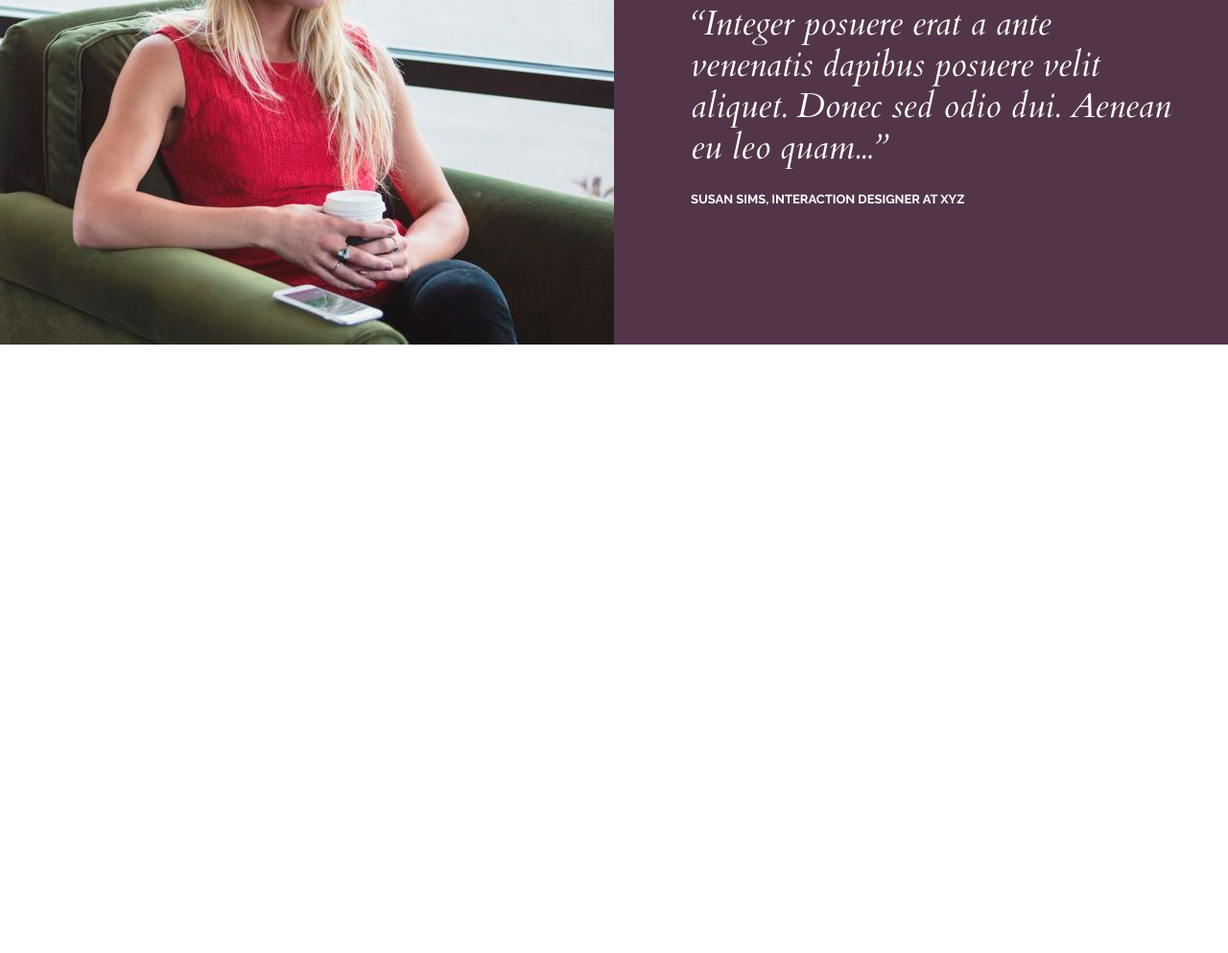
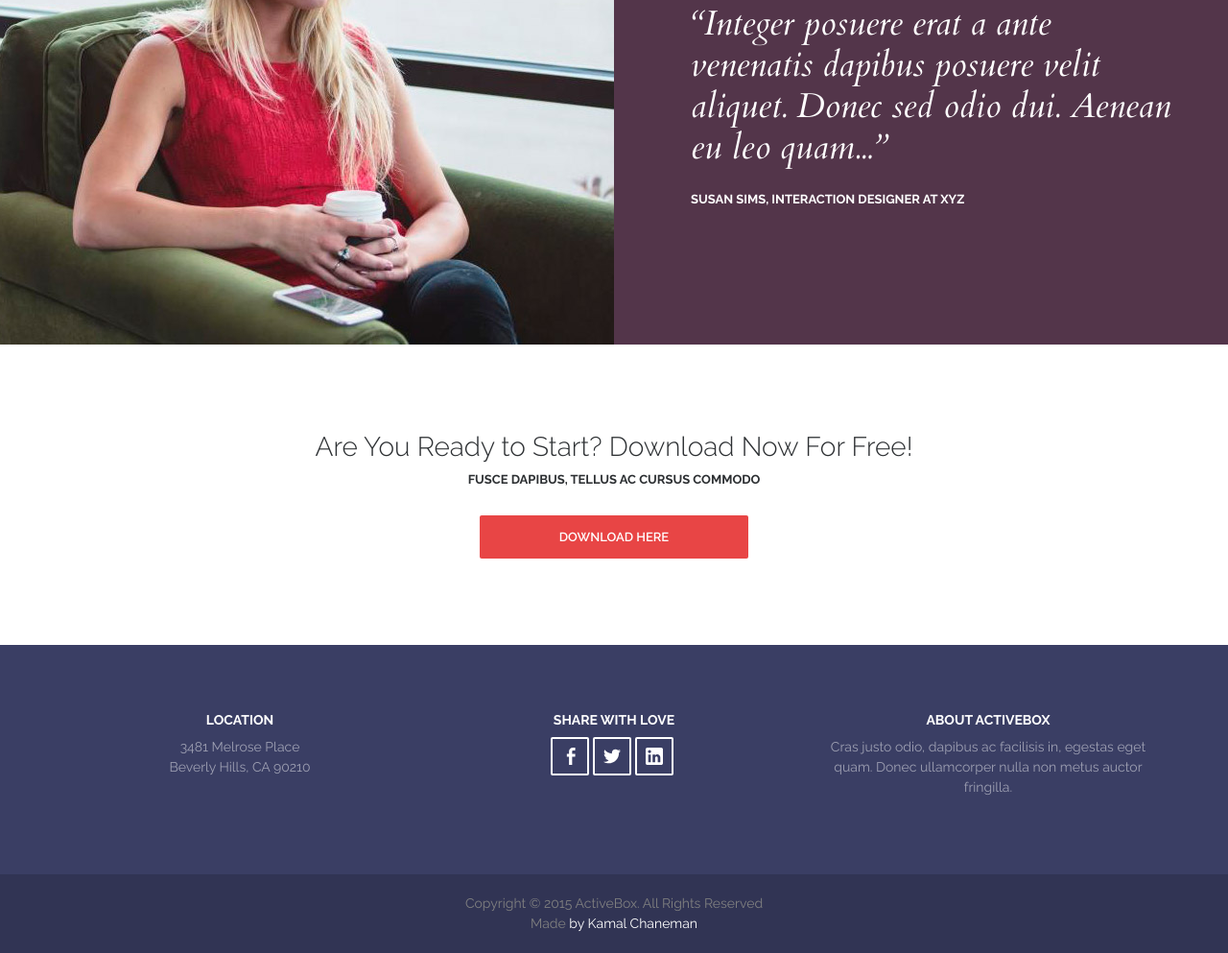
Before and after one commit to NMadiyar/training, a plain HTML site: page index.html in a window 1280 px wide. Shown: the part 3016-4009 px from the top of the page at 96% size. Before the commit the page ends 3375 px from the top, so only its background shows below. Drawn offline with nearby package versions, Linux system fonts and the light colour scheme.

Commit message:
Added footer

```diff
--- a/css/style.css
+++ b/css/style.css
@@ -1,4 +1,4 @@
-@import url('https://fonts.googleapis.com/css2?family=Cardo:ital@1&family=Open+Sans:wght@700&family=Raleway:wght@400;600;700&display=swap');
+@import url('https://fonts.googleapis.com/css2?family=Cardo:ital@1&family=Open+Sans:wght@700&family=Raleway:wght@300;400;600;700&display=swap');
 body {
     margin: 0;
     font-family: Raleway, sans-serif;
@@ -122,6 +122,7 @@ p{
     border-radius: 2px;
     font-size: 13px;
     font-weight: 600;
+    text-align: center;
     text-transform: uppercase;
     color: #fff;
     text-decoration: none;
@@ -133,6 +134,9 @@ p{
 }
 .btn--red:hover {
     background-color: #ae2f2f;
+}
+.btn--long{
+    min-width: 280px;
 }
 
 /* Features
@@ -257,6 +261,9 @@ p{
 .social{
     display: flex;
 }
+.social--footer{
+    justify-content: center;
+}
 .social__item{
     display: flex;
     justify-content: center;
@@ -276,12 +283,23 @@ p{
 .social__item:hover .social__icon{
     fill: #000;
 }
-
+.social--footer .social__item{
+    background: transparent;
+    border-width: 2px;
+    border-color: #ffffff;
+    border-radius: 2px;
+}
+.social--footer .social__item:hover{
+    background-color: #ffffff;
+}
 .social__icon{
     display: block;
     height: 18px;
     fill: #c6cacc;
     transition: fill .1s linear;
+}
+.social--footer .social__icon{
+    fill: #ffffff;
 }
 
 
@@ -329,3 +347,74 @@ p{
     color: #fff;
     text-transform: uppercase;
 }
+
+/*Download
+========================================================*/
+.download{
+    margin: 90px 0;
+    text-align: center;
+}
+.download__title{
+    margin-bottom: 10px;
+    font-size: 28px;
+    color: #2d3033;
+    font-weight: 300;
+}
+.download__text{
+    margin-bottom: 30px;
+    font-size: 13px;
+    color: #2d3033;
+    font-weight: 700;
+    text-transform: uppercase;
+}
+
+/*Footer
+==========================================================*/
+.footer{
+
+    background-color: #3a3e64;
+}
+.footer__inner{
+    display: flex;
+    flex-wrap: wrap;
+    padding: 70px 0;
+}
+.footer__block{
+    padding: 0 15px;
+    width: 33.33333%;
+    text-align: center;
+}
+.footer__title{
+    margin-bottom: 10px;
+    font-size: 14px;
+    font-weight: 700;
+    color: #ffffff;
+    text-transform: uppercase;
+}
+.footer__address{
+    font-size: 14px;
+    font-style: normal;
+    line-height: 1.5;
+    color: rgba(255, 255, 255, .5);
+}
+
+.footer__text{
+    font-size: 14px;
+    line-height: 1.5;
+    color: rgba(255, 255, 255, .5);
+}
+/*Copyright
+=================================================================*/
+.copyright{
+    padding: 20px 0;
+    background-color: #313454;
+}
+.copyright__text{
+    font-size: 14px;
+    text-align: center;
+    line-height: 1.5;
+    color: #808080;
+}
+.copyright__text span{
+    color: #ffffff;
+}
--- a/index.html
+++ b/index.html
@@ -337,5 +337,75 @@
         </div><!--/.container-->
     </div><!--/.Testimonials-->
 
+<!--  Download   -->
+    <div class="download">
+        <div class="container">
+            <h3 class="download__title">Are You Ready to Start? Download Now For Free!</h3>
+            <div class="download__text">
+                <p>Fusce dapibus, tellus ac cursus commodo</p>
+            </div>
+            <a class="btn btn--long btn--red" href="">Download here</a>
+        </div>
+    </div>
+
+
+
+<!--    Footer    -->
+    <footer class="footer">
+        <div class="container">
+
+            <div class="footer__inner">
+                <div class="footer__block">
+                    <h4 class="footer__title">Location</h4>
+                   <address class="footer__address">
+                       <div>3481 Melrose Place</div>
+                       <div>Beverly Hills, CA 90210</div>
+                   </address>
+                </div>
+                <div class="footer__block">
+                    <h4 class="footer__title">Share with love</h4>
+                    <div class="social social--footer">
+                        <a class="social__item" href="#" target="_blank">
+                            <svg class="social__icon">
+                                <use xlink:href="#facebook"></use>
+                            </svg>
+                        </a>
+                        <a class="social__item" href="#" target="_blank">
+                            <svg class="social__icon">
+                                <use xlink:href="#twitter"></use>
+                            </svg>
+                        </a>
+                        <a class="social__item" href="#" target="_blank">
+                            <svg class="social__icon">
+                                <use xlink:href="#linkedin"></use>
+                            </svg>
+                        </a>
+                    </div>
+                </div>
+
+                <div class="footer__block">
+                    <h4 class="footer__title">About Activebox</h4>
+                    <div class="footer__text">
+                        <p>Cras justo odio, dapibus ac facilisis in, egestas eget quam.
+                            Donec ullamcorper nulla non metus auctor fringilla.</p>
+                    </div>
+                </div>
+
+            </div><!--/.footer__inner-->
+
+        </div><!--/.container-->
+
+        <div class="copyright">
+            <div class="container">
+                <div class="copyright__text">
+                    <div>Copyright © 2015 ActiveBox. All Rights Reserved</div>
+                    <div>Made  <span>by Kamal Chaneman</span></div>
+                </div>
+            </div>
+
+        </div>
+    </footer>
+
+
 </body>
 </html>
```
